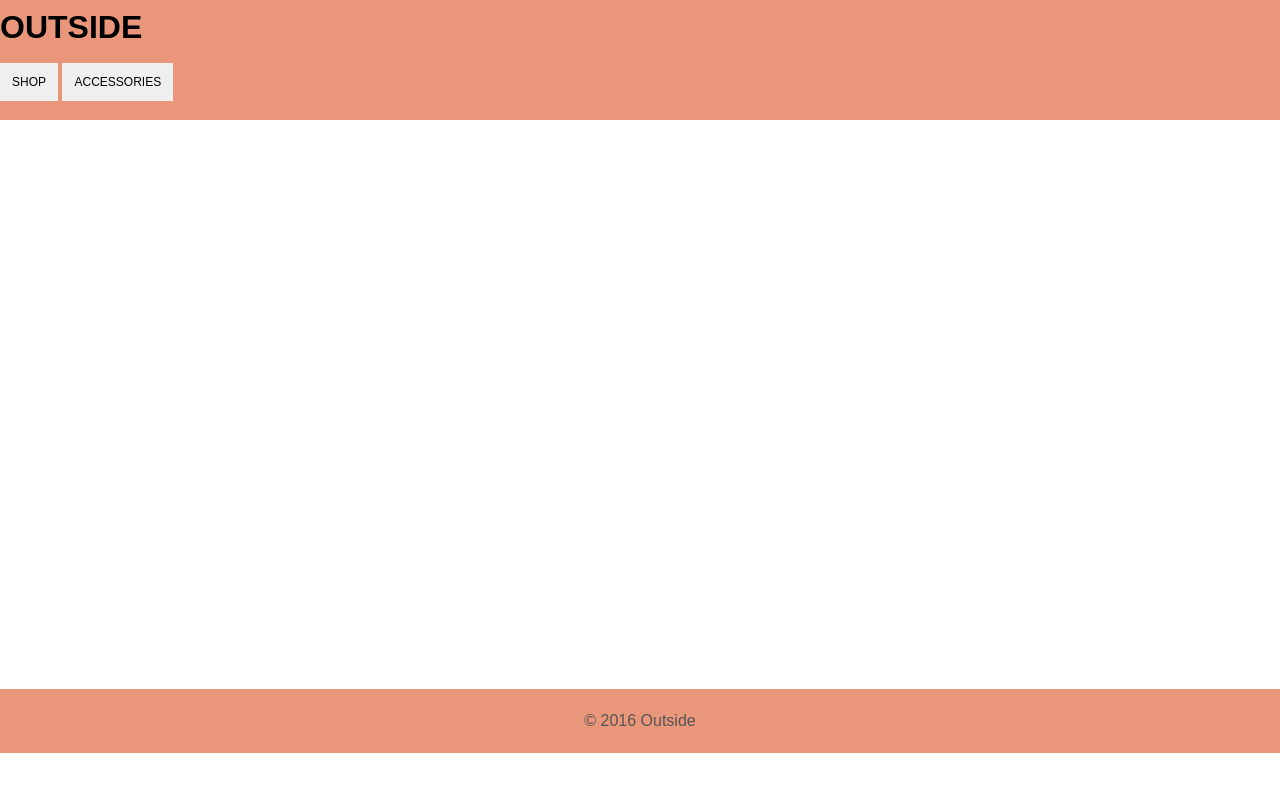
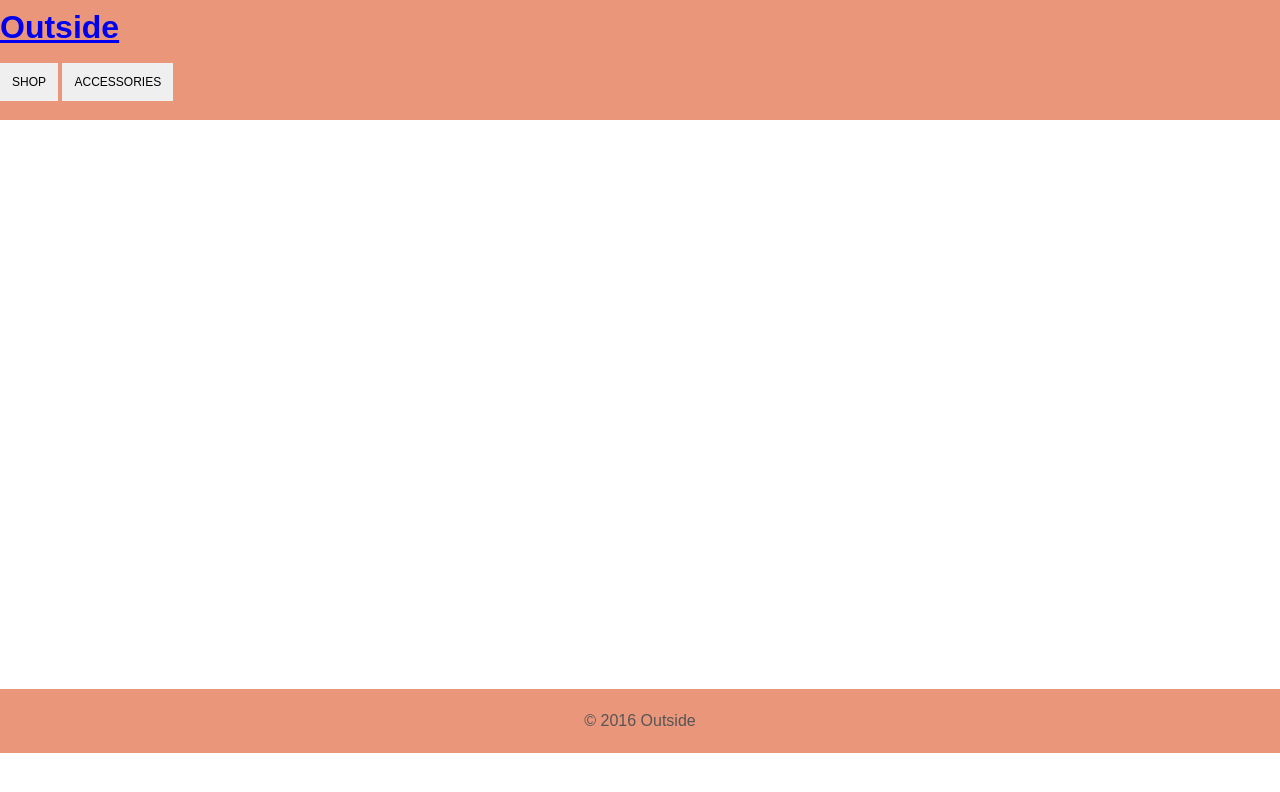
Before and after one commit to AxelRoca/AxelRoca.github.io, a plain HTML site: page index.html in a window 1280 px wide. Drawn offline with Linux system fonts and the light colour scheme.

Commit message:
Update index.html

```diff
--- a/index.html
+++ b/index.html
@@ -114,7 +114,7 @@
 
 		<header>
 			<div class="innertube">
-				<h1>OUTSIDE</h1>
+		<a href="axelroca.github.io/index.html"><h1>Outside</h1></a>
 				&nbsp;
 			</div>
 
```
